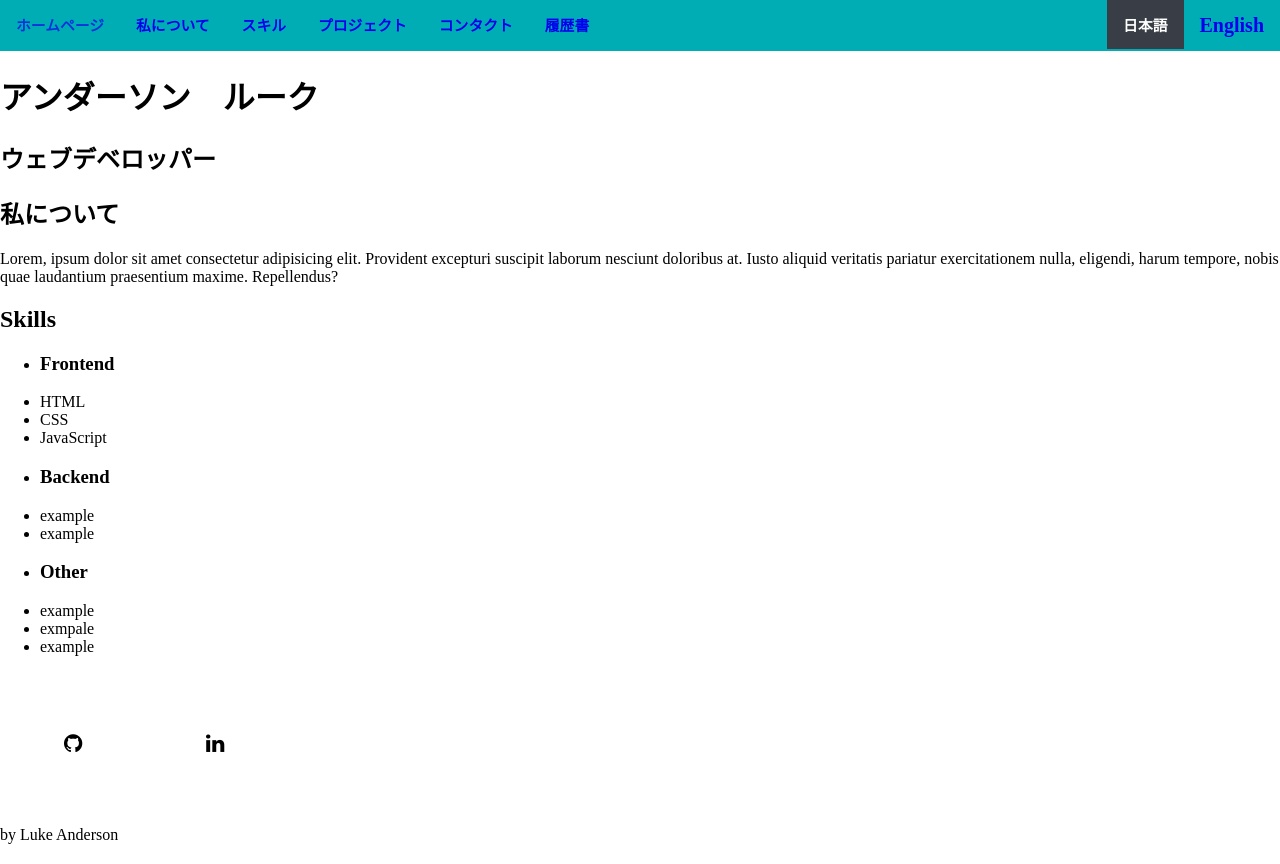
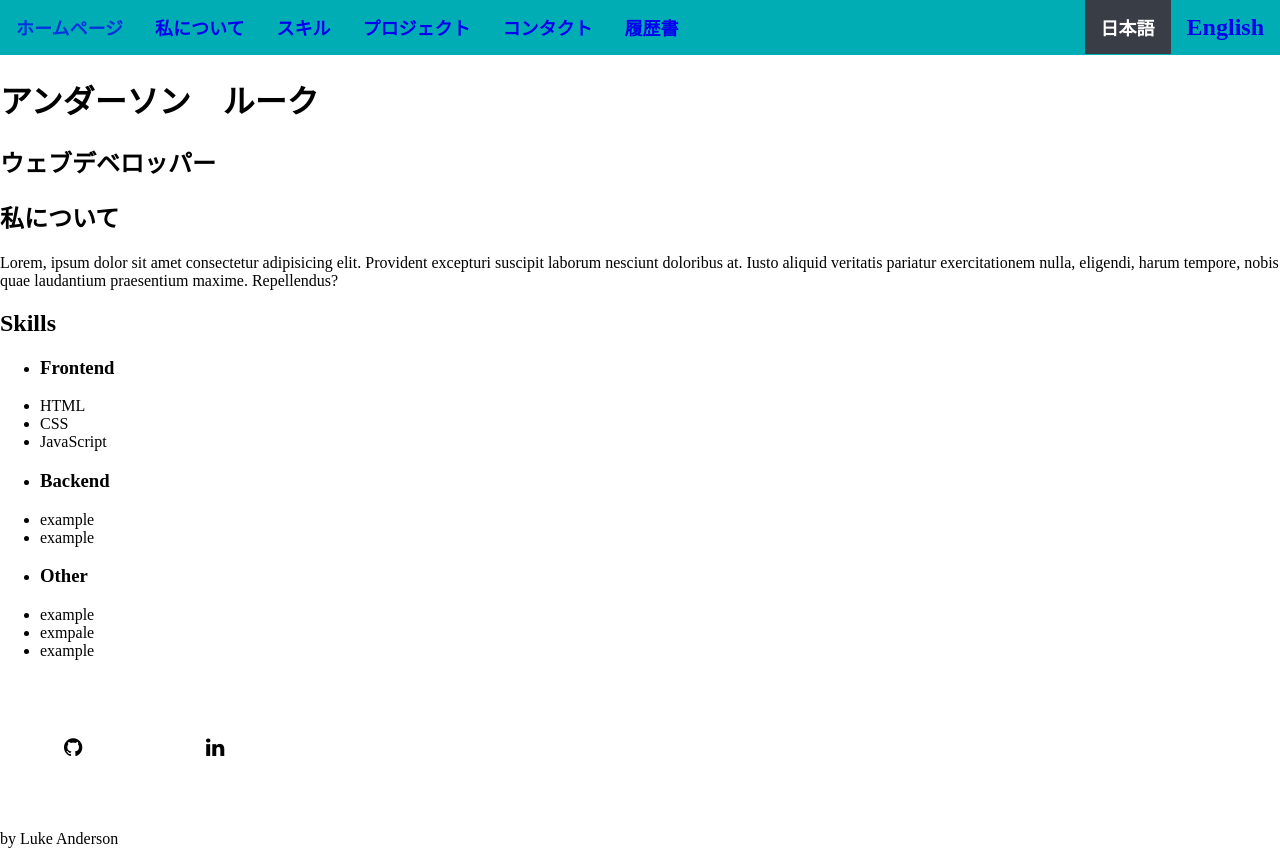
Before and after one commit to lukeqanderson/portfolio, a plain HTML site: page indexjp.html in a window 1280 px wide. Drawn offline with Linux system fonts and the light colour scheme.

Commit message:
fix responsiveness on navbar

```diff
--- a/indexjp.html
+++ b/indexjp.html
@@ -23,8 +23,8 @@
     <a class="navlink japanese" href="#Projects">プロジェクト</a>
     <a class="navlink japanese" href="#Contact">コンタクト</a>
     <a class="navlink japanese" href="#Resume">履歴書</a>
-    <a href="index.html" class="language">English</a>
-    <h4 class="selected language japanese">日本語</h4>
+    <a href="index.html" class="navlink language">English</a>
+    <a class="navlink selected language japanese">日本語</a>
 </nav>
     <!-- creates div for Top section -->
    <div>
--- a/style.css
+++ b/style.css
@@ -3,58 +3,67 @@ body {
     margin:  auto 0;
 }
 
-nav {
+.topnav {
     background-color: #00ADB5;
     overflow: hidden;
 }
 
 /* When the screen is less than 600 pixels wide, hide all links, except lanuage.
 Show the link that contains should open and close the topnav (.icon) */
-@media screen and (max-width: 600px) {
+@media screen and (max-width: 680px) {
   .topnav .navlink {display: none;}
   .topnav a.icon {
-    float: right;
+    float: left;
     display: block;
   }
 }
 
-/* The "responsive" class is added to the topnav with JavaScript when the user clicks on the icon. This class makes the topnav look good on small screens (display the links vertically instead of horizontally) */
-@media screen and (max-width: 600px) {
+/* The "responsive" class is added to the topnav with JavaScript when the user clicks on the icon.
+This class makes the topnav look good on small screens (display the links vertically instead of
+horizontally) */
+@media screen and (max-width: 680px) {
   .topnav.responsive {position: relative;}
   .topnavnav.responsive a.icon {
     position: absolute;
     right: 0;
     top: 0;
-    padding: 10;
+    margin: 0;
   }
   .topnav.responsive a {
     float: none;
     display: block;
     text-align: left;
+    margin: 0;
+    font-size: 14px;
   }
+}
+
+/* to remove margin from hamburger menu icon */
+i.fa.fa-bars {
+  margin:0;
 }
 
 /* Hide the link that should open and close the topnav on small screens */
 .topnav .icon {
+  font-size: 4vw;
   display: none;
 }
 
 
 /* to style nav bar items */
 nav>a {
-    font-size: 20px;
+    font-size: 2vw;
     font-weight: bold;
     float: left;
     display: block;
     text-align: center;
     padding: 14px 16px;
-    margin: 0;
     text-decoration: none;
 }
 
 /* to style selected language */
 .selected {
-    font-size: 20px;
+    font-size: 2vw;
     font-weight: bold;
     float: left;
     display: block;
@@ -66,24 +75,45 @@ nav>a {
     color: white;
 }
 
-/* adjust language font*/
+/* adjust Japanese font*/
 .japanese {
-    font-size: 14.8px;
+    font-size: 1.555vw;
 }
 
+/* in order to orient language settings to the right for larger screens*/
+@media screen and (min-width: 680px) {
+  .language {
+    float:right;
+  }
+}
+
+/* to adjust font size for large screens */
+@media screen and (min-width: 1200px) {
+  .navlink {
+    font-size: 24px;
+  }
+  .japanese {
+    font-size: 18px;
+  }
+}
 
 /* for hover effect on nav items */
 nav>a:hover{
     opacity: 0.7;
 }
 
+/* to remove opacity from selected links */
+.selected:hover {
+  opacity: 1;
+}
+
+/* to remove click effect from selected link */
+.selected:active {
+  color:white;
+}
+
 nav>a:active{
     color: black;
-}
-
-/* sets language settings to the right */
-.language {
-    float: right;
 }
 
 /* to style social media icons */
```
Also changed, not shown: index.html (+2 -2 lines).
